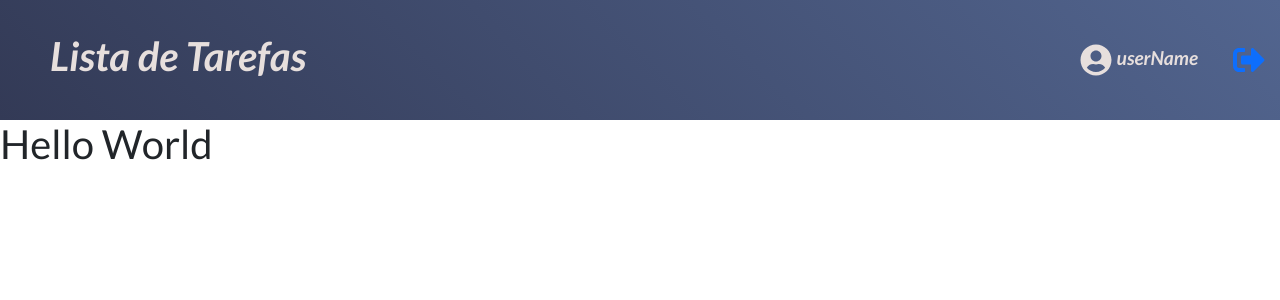
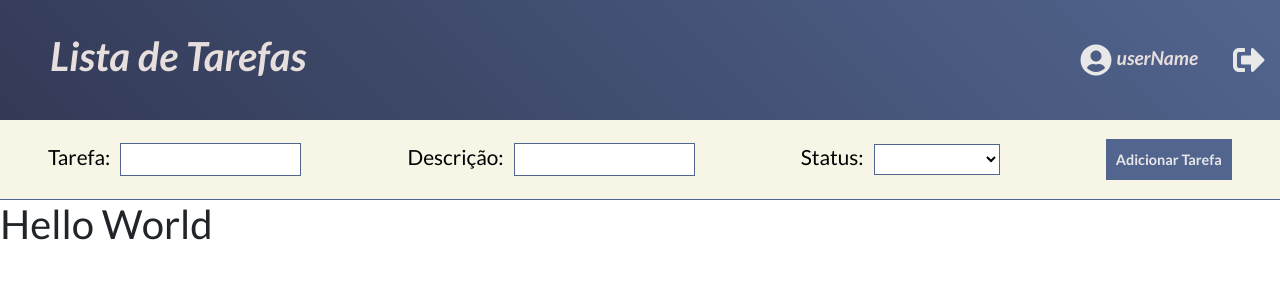
Before and after one commit to Zeonnatios/ebyrt-challenge-frontend, a React (Create React App) app: page /todoList in a window 1280 px wide. Shown: the top 300 px of the page. Built offline with nearby package versions, Linux system fonts and the light colour scheme.

Commit message:
feat(form): adicionado formulario de tarefa

```diff
--- /dev/null
+++ b/src/components/Tasks/Form.js
@@ -0,0 +1,71 @@
+import React, { useContext } from 'react';
+import TasksContext from '../../context/TasksContext';
+
+function Form() {
+  const { newTask, setNewTask } = useContext(TasksContext);
+  const options = ['', 'pendente', 'em andamento', 'pronto'];
+
+  const handleChange = ({ target: { name, value } }) => {
+    setNewTask({
+      ...newTask,
+      [name]: value,
+    });
+  };
+
+  return (
+    <form className="form-task">
+      <div>
+        <label className="form-task-label" htmlFor="task">
+          Tarefa:
+          <input
+            className="form-task-input-field"
+            type="text"
+            id="task"
+            name="task"
+            value={ newTask.task }
+            onChange={ handleChange }
+          />
+        </label>
+      </div>
+      <div>
+        <label className="form-task-label" htmlFor="description">
+          Descrição:
+          <input
+            className="form-task-input-field"
+            type="text"
+            id="description"
+            name="description"
+            value={ newTask.description }
+            onChange={ handleChange }
+          />
+        </label>
+      </div>
+      <div>
+        <label className="form-task-label" htmlFor="status">
+          Status:
+          <select
+            className="form-task-input-field"
+            id="status"
+            name="status"
+            value={ newTask.status }
+            onChange={ handleChange }
+          >
+            {options.map((opt, index) => (
+              <option key={ index } value={ opt }>{opt}</option>
+            ))}
+          </select>
+        </label>
+      </div>
+      <div>
+        <button
+          className="form-task-button-add-expense"
+          type="button"
+        >
+          Adicionar Tarefa
+        </button>
+      </div>
+    </form>
+  );
+}
+
+export default Form;
--- a/src/components/Tasks/index.js
+++ b/src/components/Tasks/index.js
@@ -1,2 +1,3 @@
 export { default as Header } from './Header';
 export { default as Table } from './Table';
+export { default as Form } from './Form';
--- a/src/context/TasksProvider.js
+++ b/src/context/TasksProvider.js
@@ -4,20 +4,25 @@ import TasksContext from './TasksContext';
 
 function TasksProvider({ children }) {
   const [login, setLogin] = useState({ email: '', password: '' });
-  const [register, setRegister] = useState(
-    {
-      email: '',
-      password: '',
-      name: '',
-      lastName: '',
-    },
-  );
+  const [register, setRegister] = useState({
+    email: '',
+    password: '',
+    name: '',
+    lastName: '',
+  });
+  const [newTask, setNewTask] = useState({
+    task: '',
+    description: '',
+    status: '',
+  });
 
   const context = {
     login,
     setLogin,
     register,
     setRegister,
+    newTask,
+    setNewTask,
   };
 
   return (
--- a/src/pages/TodoList.js
+++ b/src/pages/TodoList.js
@@ -1,10 +1,11 @@
 import React from 'react';
-import { Header, Table } from '../components/Tasks';
+import { Header, Form, Table } from '../components/Tasks';
 
 function TodoList() {
   return (
     <div>
       <Header />
+      <Form />
       <Table />
     </div>
   );
--- a/src/style/style.css
+++ b/src/style/style.css
@@ -120,10 +120,20 @@
   cursor: auto;
 }
 
-.form-wallet {
+.header-icon {
+  color: var(--light-color-1);
+
+}
+
+.header-icon-logout:hover {
+  color: var(--light-color-2);
+  cursor: pointer;
+}
+
+.form-task {
   align-items: center;
-  background-color: #0e0b16;
-  border-bottom: 1px solid #ff0084;
+  background-color: var(--light-color-2);
+  border-bottom: 1px solid var(--dark-color-1);
   color: white;
   display: flex;
   justify-content: space-around;
@@ -131,15 +141,15 @@
   min-width: 100vw;
 }
 
-.form-wallet-label {
-  color: #e7dfdd;
-  font-size: 0.9rem;
+.form-task-label {
+  color: var(--font-color);
+  font-size: 1.3rem;
   font-weight: 500;
 }
 
-.form-wallet-input-field {
+.form-task-input-field {
   background: white;
-  border: 1px solid #ff0084;
+  border: 1px solid var(--dark-color-1);
   font-size: 0.9rem;
   font-weight: 500;
   margin: 10px;
@@ -147,30 +157,30 @@
   padding: 5px;
 }
 
-.form-wallet-button-add-expense {
-  background-color: #ff0084;
-  color: #33001b;
+.form-task-button-add-expense {
+  background-color: var(--dark-color-1);
+  color: var(--light-color-1);
   cursor: pointer;
   font-size: 0.9rem;
   font-weight: 700;
   padding: 10px;
 }
 
-.form-wallet-button-add-expense:hover {
-  color: white;
+.form-task-button-add-expense:hover {
+  color: var(--light-yellow);
 }
 
-.form-wallet-button-edit-expense {
-  background-color: #33001b;
-  color: #ff0084;
+.form-task-button-edit-expense {
+  background-color: var(--dark-color-1);
+  color: var(--light-color-1);
   cursor: pointer;
   font-size: 0.9rem;
   font-weight: 700;
   padding: 10px;
 }
 
-.form-wallet-button-edit-expense:hover {
-  color: white;
+.form-task-button-edit-expense:hover {
+  color: var(--light-yellow);
 }
 
 .table {
```
Also changed, not shown: 1 other file (tests, documents, lock files or other folders).
